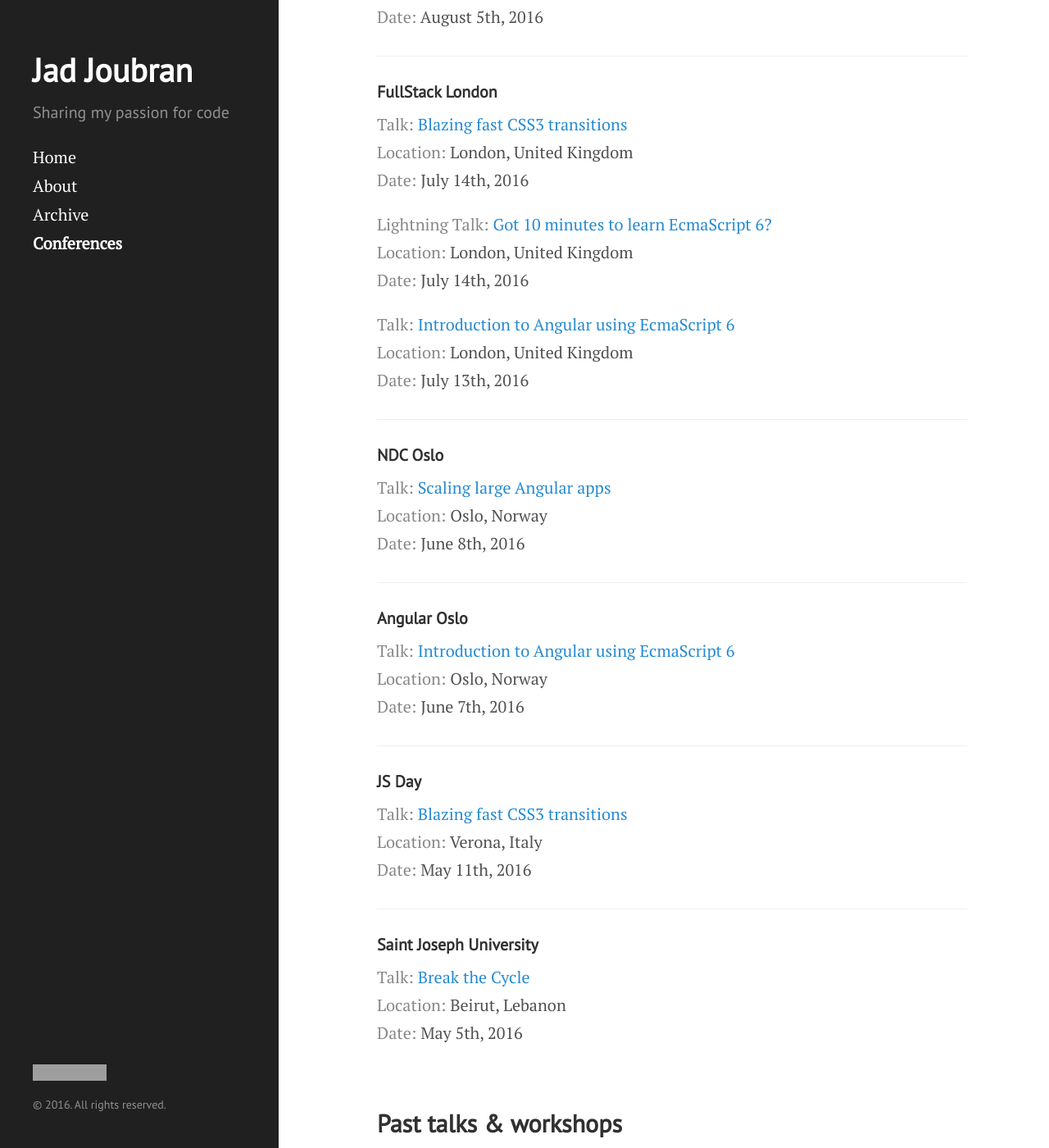
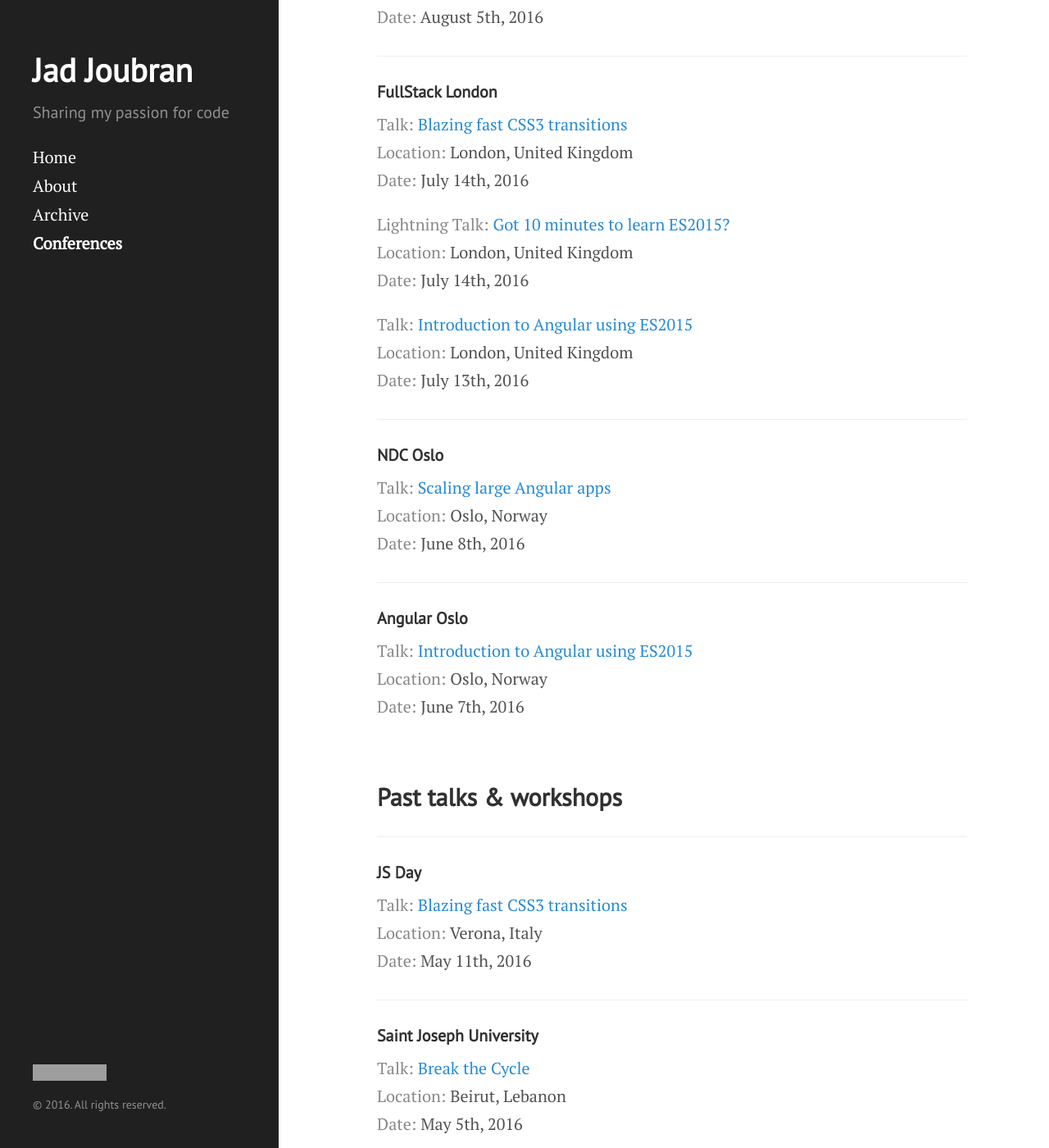
Before and after one commit to jadjoubran/blog, a Jekyll site: the page built from conferences.md, in a window 1280 px wide and 1400 px high, scrolled down 461 px. Shown: the whole window at 82% size. Built offline with Jekyll 4.4.1, drawn with Linux system fonts in a browser that asks for light colours; some of the changed text lies outside the part shown; grey boxes are pictures that could not be loaded.

Commit message:
updated conferences

```diff
--- a/conferences.md
+++ b/conferences.md
@@ -22,11 +22,11 @@ Below you can find the conferences where I've been invited to speak. I've enjoye
 <span class="conferences-ref">Location:</span> London, United Kingdom
 <span class="conferences-ref">Date:</span> July 14th, 2016
 
-<span class="conferences-ref">Lightning Talk:</span> [Got 10 minutes to learn EcmaScript 6?](https://skillsmatter.com/conferences/7278-fullstack-2016-the-conference-on-javascript-node-and-internet-of-things#program){:target="_blank"}
+<span class="conferences-ref">Lightning Talk:</span> [Got 10 minutes to learn ES2015?](https://skillsmatter.com/conferences/7278-fullstack-2016-the-conference-on-javascript-node-and-internet-of-things#program){:target="_blank"}
 <span class="conferences-ref">Location:</span> London, United Kingdom
 <span class="conferences-ref">Date:</span> July 14th, 2016
 
-<span class="conferences-ref">Talk:</span> [Introduction to Angular using EcmaScript 6](https://skillsmatter.com/conferences/7278-fullstack-2016-the-conference-on-javascript-node-and-internet-of-things#program){:target="_blank"}
+<span class="conferences-ref">Talk:</span> [Introduction to Angular using ES2015](https://skillsmatter.com/conferences/7278-fullstack-2016-the-conference-on-javascript-node-and-internet-of-things#program){:target="_blank"}
 <span class="conferences-ref">Location:</span> London, United Kingdom
 <span class="conferences-ref">Date:</span> July 13th, 2016
 
@@ -40,10 +40,14 @@ Below you can find the conferences where I've been invited to speak. I've enjoye
 <hr>
 
 #### Angular Oslo
-<span class="conferences-ref">Talk:</span> [Introduction to Angular using EcmaScript 6](http://www.meetup.com/AngularJS-Oslo/events/230683470/){:target="_blank"}
+<span class="conferences-ref">Talk:</span> [Introduction to Angular using ES2015](http://www.meetup.com/AngularJS-Oslo/events/230683470/){:target="_blank"}
 <span class="conferences-ref">Location:</span> Oslo, Norway
 <span class="conferences-ref">Date:</span> June 7th, 2016
 
+
+<br>
+
+## Past talks & workshops
 <hr>
 
 #### JS Day
@@ -59,14 +63,11 @@ Below you can find the conferences where I've been invited to speak. I've enjoye
 <span class="conferences-ref">Location:</span> Beirut, Lebanon
 <span class="conferences-ref">Date:</span> May 5th, 2016
 
-<br>
-
-## Past talks & workshops
 <hr>
 
 #### CME
 
-<span class="conferences-ref">Workshop:</span> [Introduction to Angular using EcmaScript 6](http://gotocme.com/)
+<span class="conferences-ref">Workshop:</span> [Introduction to Angular using ES2015](http://gotocme.com/)
 <span class="conferences-ref">Location:</span> Beirut, Lebanon
 <span class="conferences-ref">Date:</span> April 28th, 2016
 
```
